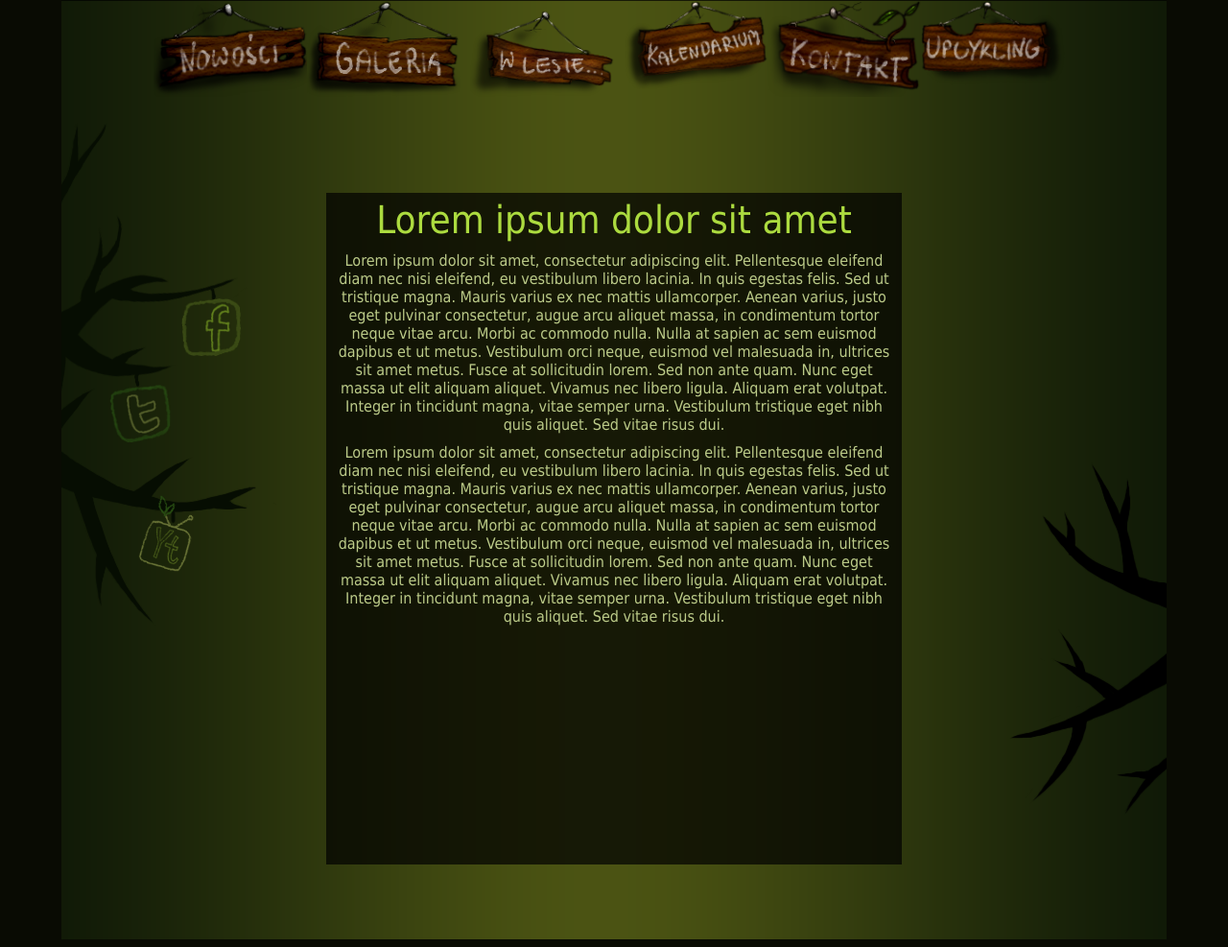
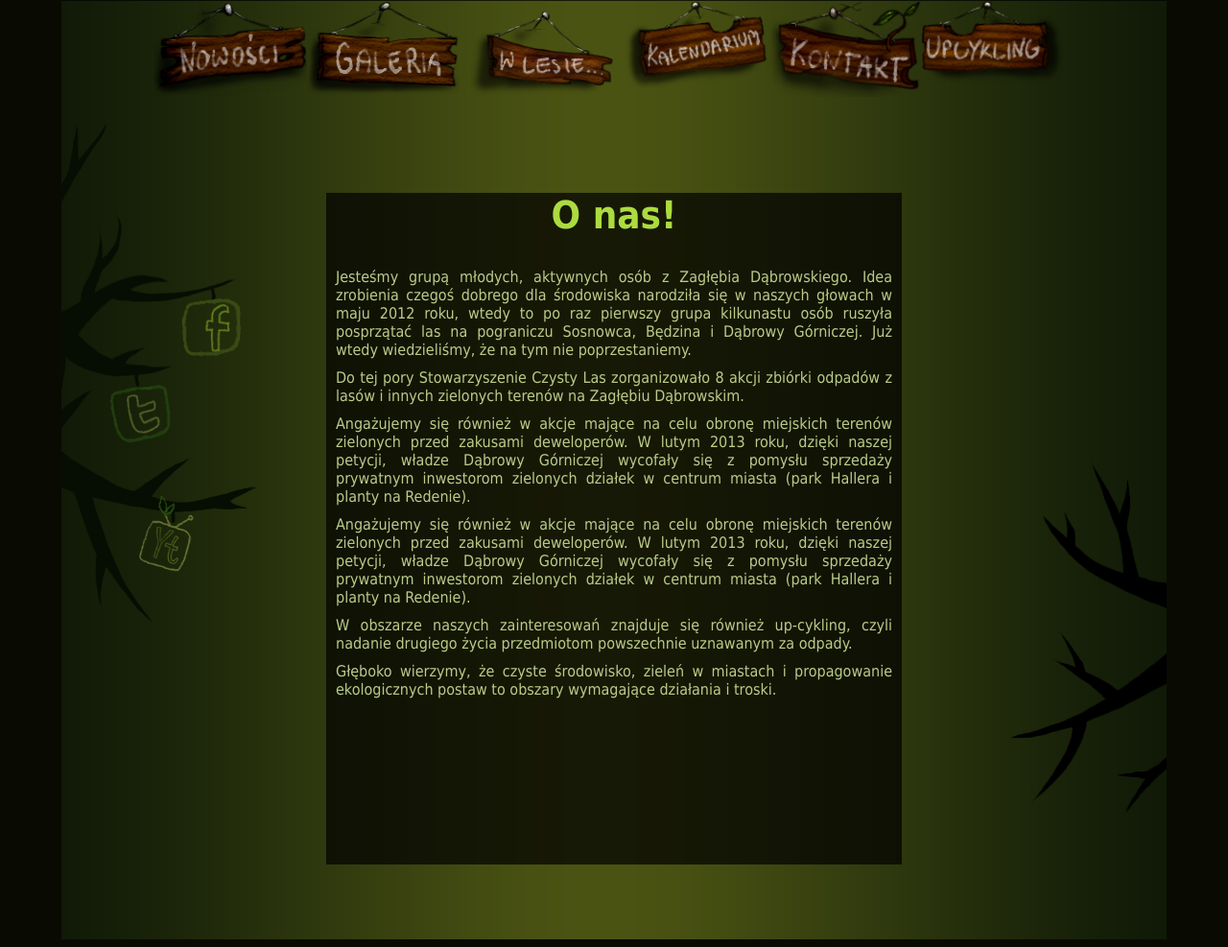
Before and after one commit to Czysty-las/Czysty-Las, a PHP site: page / in a window 1280 px wide. Shown: the part 329-1316 px from the top of the page at 96% size. Run offline with PHP 8.4, Linux system fonts and the light colour scheme.

Commit message:
Hovery i inne.

```diff
--- /dev/null
+++ b/CzystyLasPage/public_html/Assets/Skyle/IndexStyle.css
@@ -0,0 +1,41 @@
+/*
+To change this license header, choose License Headers in Project Properties.
+To change this template file, choose Tools | Templates
+and open the template in the editor.
+*/
+/*
+    Created on : 2014-10-08, 20:54:37
+    Author     : Lukasz
+*/
+
+h1
+{
+    font-family: tahoma;
+    color: #acdb3f;
+    font-size: 40px;
+    text-align: center;
+}
+
+p
+{
+    color: #bccb89;
+    text-align: justify;
+    font-family: tahoma;
+}
+.container
+{
+    width: 1152px;
+    height: 980px;
+    background-image: url(../Images/bg_element1.png) ,url(../Images/bg_fill.png);
+    background-repeat: no-repeat ,repeat-y;
+
+    margin: 0 auto;
+}
+
+.content
+{
+    background-color: rgba(0,0,0,0.7);
+    width: 600px;
+    height: 700px;
+    margin: 100px auto;
+}
--- a/CzystyLasPage/public_html/Assets/Skyle/MainStyle.css
+++ b/CzystyLasPage/public_html/Assets/Skyle/MainStyle.css
@@ -34,9 +34,19 @@ body
     background-image: url(../Images/button1.png);
 }
 
+#news:hover
+{
+    background-image: url(../Images/button1b.png);
+}
+
 #gallery
 {
      background-image: url(../Images/button2.png);
+}
+
+#gallery:hover
+{
+    background-image: url(../Images/button2b.png)
 }
 
 #InForest
@@ -44,9 +54,19 @@ body
      background-image: url(../Images/button3.png);
 }
 
+#InForest:hover
+{
+     background-image: url(../Images/button3b.png);
+}
+
 #callender
 {
      background-image: url(../Images/button4.png);
+}
+
+#callender:hover
+{
+     background-image: url(../Images/button5b.png);
 }
 
 #contact
@@ -54,11 +74,20 @@ body
       background-image: url(../Images/button5.png);
 }
 
+#contact:hover
+{
+      background-image: url(../Images/button6b.png);
+}
+
 #UpCycling
 {
       background-image: url(../Images/button6.png);
 }
 
+#UpCycling:hover
+{
+      background-image: url(../Images/button7b.png);
+}
 .socialNetworks
 {
     margin: 100px auto;
@@ -84,6 +113,14 @@ body
     background-position: 125px 0px;
 }
 
+#Facebook:hover
+{
+    margin: 110px auto 0px 0px;
+    background: url(../Images/fb_button2.png);
+    background-size: auto 100%;
+    background-repeat: no-repeat;
+    background-position: 125px 0px;}
+
 #twitter
 {
     margin: 30px auto 0px 0px;
@@ -93,10 +130,30 @@ body
     background-position: 50px 0px;
 }
 
+#twitter:hover
+{
+    margin: 30px auto 0px 0px;
+    background: url(../Images/twit_button2.png);
+    background-size: auto 100%;
+    background-repeat: no-repeat;
+    background-position: 50px 0px;
+}
+
 #YouTube
 {
     margin: 55px auto 0px 0px;
     background: url(../Images/yt_button.png);
+    background-size: auto 100%;
+    background-repeat: no-repeat;
+    background-position: 80px 0px;
+
+    height: 80px
+}
+
+#YouTube:hover
+{
+    margin: 55px auto 0px 0px;
+    background: url(../Images/yt_button2.png);
     background-size: auto 100%;
     background-repeat: no-repeat;
     background-position: 80px 0px;
@@ -116,6 +173,14 @@ body
     margin: 0 auto;
 }
 
+.indexLink
+{
+    height: 100%;
+    width: 100%;
+
+    display: block;
+}
+
 .spaceer
 {
     width: 1152px;
@@ -128,7 +193,6 @@ body
 p
 {
     font-family: tahoma;
-    font-stretch: 130%;
     padding: 5px 10px 5px 10px;
     margin: 0 0 0 0;
 }
--- a/CzystyLasPage/public_html/Callender.html
+++ b/CzystyLasPage/public_html/Callender.html
@@ -13,11 +13,13 @@ and open the template in the editor.
         <link rel="stylesheet" type="text/css" href="Assets/Skyle/NewsStyle.css">
     </head>
     <body>
-        <div class="baner"></div>
+        <div class="baner">
+            <a class="indexLink" href="index.html"></a>
+        </div>
         <div class="container">
             <div class="spaceer"></div>
             <nav class="buttonHolder">
-                <a class="button" id="news" href="index.html"></a>
+                <a class="button" id="news" href="News.html"></a>
                 <a class="button" id="gallery" href="Gallery.html"></a>
                 <a class="button" id="InForest" href="InForest.html"></a>
                 <a class="button" id="callender" href="Callender.html"></a>
--- a/CzystyLasPage/public_html/Contact.html
+++ b/CzystyLasPage/public_html/Contact.html
@@ -13,11 +13,13 @@ and open the template in the editor.
         <link rel="stylesheet" type="text/css" href="Assets/Skyle/NewsStyle.css">
     </head>
     <body>
-        <div class="baner"></div>
+        <div class="baner">
+            <a class="indexLink" href="index.html"></a>
+        </div>
         <div class="container">
             <div class="spaceer"></div>
             <nav class="buttonHolder">
-                <a class="button" id="news" href="index.html"></a>
+                <a class="button" id="news" href="News.html"></a>
                 <a class="button" id="gallery" href="Gallery.html"></a>
                 <a class="button" id="InForest" href="InForest.html"></a>
                 <a class="button" id="callender" href="Callender.html"></a>
--- a/CzystyLasPage/public_html/Gallery.html
+++ b/CzystyLasPage/public_html/Gallery.html
@@ -13,11 +13,13 @@ and open the template in the editor.
         <link rel="stylesheet" type="text/css" href="Assets/Skyle/NewsStyle.css">
     </head>
     <body>
-        <div class="baner"></div>
+        <div class="baner">
+            <a class="indexLink" href="index.html"></a>
+        </div>
         <div class="container">
             <div class="spaceer"></div>
             <nav class="buttonHolder">
-                <a class="button" id="news" href="index.html"></a>
+                <a class="button" id="news" href="News.html"></a>
                 <a class="button" id="gallery" href="Gallery.html"></a>
                 <a class="button" id="InForest" href="InForest.html"></a>
                 <a class="button" id="callender" href="Callender.html"></a>
--- a/CzystyLasPage/public_html/InForest.html
+++ b/CzystyLasPage/public_html/InForest.html
@@ -13,11 +13,13 @@ and open the template in the editor.
         <link rel="stylesheet" type="text/css" href="Assets/Skyle/NewsStyle.css">
     </head>
     <body>
-        <div class="baner"></div>
+        <div class="baner">
+            <a class="indexLink" href="index.html"></a>
+        </div>
         <div class="container">
             <div class="spaceer"></div>
             <nav class="buttonHolder">
-                <a class="button" id="news" href="index.html"></a>
+                <a class="button" id="news" href="News.html"></a>
                 <a class="button" id="gallery" href="Gallery.html"></a>
                 <a class="button" id="InForest" href="InForest.html"></a>
                 <a class="button" id="callender" href="Callender.html"></a>
--- a/CzystyLasPage/public_html/UpCycling.html
+++ b/CzystyLasPage/public_html/UpCycling.html
@@ -13,11 +13,13 @@ and open the template in the editor.
         <link rel="stylesheet" type="text/css" href="Assets/Skyle/NewsStyle.css">
     </head>
     <body>
-        <div class="baner"></div>
+        <div class="baner">
+            <a class="indexLink" href="index.html"></a>
+        </div>
         <div class="container">
             <div class="spaceer"></div>
             <nav class="buttonHolder">
-                <a class="button" id="news" href="index.html"></a>
+                <a class="button" id="news" href="News.html"></a>
                 <a class="button" id="gallery" href="Gallery.html"></a>
                 <a class="button" id="InForest" href="InForest.html"></a>
                 <a class="button" id="callender" href="Callender.html"></a>
--- a/CzystyLasPage/public_html/index.html
+++ b/CzystyLasPage/public_html/index.html
@@ -10,14 +10,16 @@ and open the template in the editor.
         <meta charset="UTF-8">
         <meta name="viewport" content="width=device-width, initial-scale=1.0">
         <link rel="stylesheet" type="text/css" href="Assets/Skyle/MainStyle.css">
-        <link rel="stylesheet" type="text/css" href="Assets/Skyle/NewsStyle.css">
+        <link rel="stylesheet" type="text/css" href="Assets/Skyle/IndexStyle.css">
     </head>
     <body>
-        <div class="baner"></div>
+        <div class="baner">
+            <a class="indexLink" href="index.html"></a>
+        </div>
         <div class="container">
             <div class="spaceer"></div>
             <nav class="buttonHolder">
-                <a class="button" id="news" href="index.html"></a>
+                <a class="button" id="news" href="News.html"></a>
                 <a class="button" id="gallery" href="Gallery.html"></a>
                 <a class="button" id="InForest" href="InForest.html"></a>
                 <a class="button" id="callender" href="Callender.html"></a>
@@ -26,15 +28,31 @@ and open the template in the editor.
             </nav>
 
             <nav class="socialNetworks">
-                <a class="socialNetwork" id="Facebook"></a>
+                <a class="socialNetwork" id="Facebook" href="http://www.facebook.com/czystylas"></a>
                 <a class="socialNetwork" id="twitter"></a>
                 <a class="socialNetwork" id="YouTube"></a>
             </nav>
 
             <div class="content">
-                <p class="title">Lorem ipsum dolor sit amet</p>
-                <p class="news">Lorem ipsum dolor sit amet, consectetur adipiscing elit. Pellentesque eleifend diam nec nisi eleifend, eu vestibulum libero lacinia. In quis egestas felis. Sed ut tristique magna. Mauris varius ex nec mattis ullamcorper. Aenean varius, justo eget pulvinar consectetur, augue arcu aliquet massa, in condimentum tortor neque vitae arcu. Morbi ac commodo nulla. Nulla at sapien ac sem euismod dapibus et ut metus. Vestibulum orci neque, euismod vel malesuada in, ultrices sit amet metus. Fusce at sollicitudin lorem. Sed non ante quam. Nunc eget massa ut elit aliquam aliquet. Vivamus nec libero ligula. Aliquam erat volutpat. Integer in tincidunt magna, vitae semper urna. Vestibulum tristique eget nibh quis aliquet. Sed vitae risus dui.</p>
-                <p class="news">Lorem ipsum dolor sit amet, consectetur adipiscing elit. Pellentesque eleifend diam nec nisi eleifend, eu vestibulum libero lacinia. In quis egestas felis. Sed ut tristique magna. Mauris varius ex nec mattis ullamcorper. Aenean varius, justo eget pulvinar consectetur, augue arcu aliquet massa, in condimentum tortor neque vitae arcu. Morbi ac commodo nulla. Nulla at sapien ac sem euismod dapibus et ut metus. Vestibulum orci neque, euismod vel malesuada in, ultrices sit amet metus. Fusce at sollicitudin lorem. Sed non ante quam. Nunc eget massa ut elit aliquam aliquet. Vivamus nec libero ligula. Aliquam erat volutpat. Integer in tincidunt magna, vitae semper urna. Vestibulum tristique eget nibh quis aliquet. Sed vitae risus dui.</p>
+                <h1>O nas!</h1>
+                <p>
+                    Jesteśmy grupą młodych, aktywnych osób z Zagłębia Dąbrowskiego. Idea zrobienia czegoś dobrego dla środowiska narodziła się w naszych głowach w maju 2012 roku, wtedy to po raz pierwszy grupa kilkunastu osób ruszyła posprzątać las na pograniczu Sosnowca, Będzina i Dąbrowy Górniczej. Już wtedy wiedzieliśmy, że na tym nie poprzestaniemy.
+                </p>
+                <p>
+                    Do tej pory Stowarzyszenie Czysty Las zorganizowało 8 akcji zbiórki odpadów z lasów i innych zielonych terenów na Zagłębiu Dąbrowskim.
+                </p>
+                <p>
+                    Angażujemy się również w akcje mające na celu obronę miejskich terenów zielonych przed zakusami deweloperów. W lutym 2013 roku, dzięki naszej petycji, władze Dąbrowy Górniczej wycofały się z pomysłu sprzedaży prywatnym inwestorom zielonych działek w centrum miasta (park Hallera i planty na Redenie).
+                </p>
+                <p>
+                    Angażujemy się również w akcje mające na celu obronę miejskich terenów zielonych przed zakusami deweloperów. W lutym 2013 roku, dzięki naszej petycji, władze Dąbrowy Górniczej wycofały się z pomysłu sprzedaży prywatnym inwestorom zielonych działek w centrum miasta (park Hallera i planty na Redenie).
+                </p>
+                <p>
+                    W obszarze naszych zainteresowań znajduje się również up-cykling, czyli nadanie drugiego życia przedmiotom powszechnie uznawanym za odpady.
+                </p>
+                <p>
+                    Głęboko wierzymy, że czyste środowisko, zieleń w miastach i propagowanie ekologicznych postaw to obszary wymagające działania i troski.
+                </p>
             </div>
         </div>
     </body>
```
Also changed, not shown: CzystyLasPage/public_html/News.html (added, +43 -0 lines), CzystyLasPage/public_html/Assets/Skyle/UpCyclingStyle.css (renamed from CzystyLasPage/public_html/Assets/Skyle/UcCyclingStyle.css).
